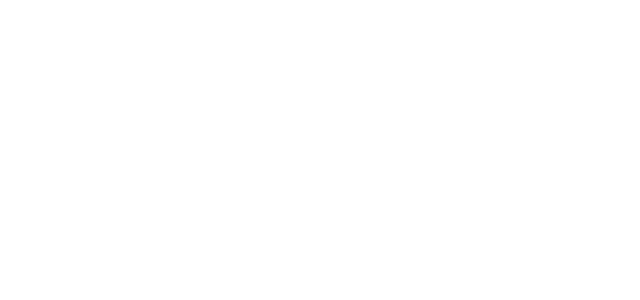
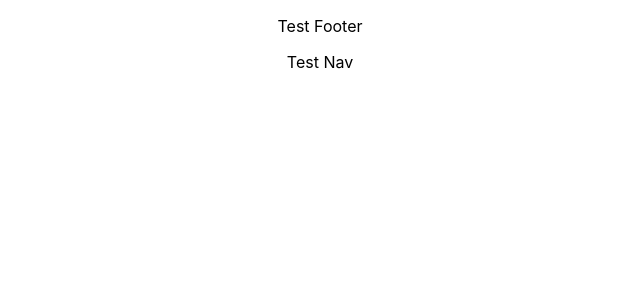
Before and after one commit to helher/newsplan, a React (Create React App) app: page / in a window 1280 px wide. Shown: the top 300 px of the page, without its empty margins (320-960 px from the left). Built offline with nearby package versions, Linux system fonts and the light colour scheme.

Commit message:
Created components

```diff
--- a/src/App.js
+++ b/src/App.js
@@ -1,9 +1,13 @@
+import React from 'react';
 import './App.css';
+import Footer from './components/footer/Footer';
+import Nav from './components/nav/Nav';
 
 function App() {
   return (
     <div className="App">
-
+      <Footer />
+      <Nav />
     </div>
   );
 }
--- /dev/null
+++ b/src/components/footer/Footer.js
@@ -0,0 +1,12 @@
+import React from 'react';
+import './footer.css'
+
+function Footer() {
+    return (
+        <div>
+            <p>Test Footer </p>
+        </div>
+    );
+}
+
+export default Footer;
--- /dev/null
+++ b/src/components/nav/Nav.js
@@ -0,0 +1,12 @@
+import React from 'react';
+import './nav.css';
+
+function Nav() {
+    return (
+        <div>
+            <p> Test Nav</p>
+        </div>
+    );
+}
+
+export default Nav;
--- /dev/null
+++ b/src/components/nav/nav.css
@@ -0,0 +1,3 @@
+body {
+    margin: 0;
+}
```
Also changed, not shown: src/components/footer/footer.css (added).
